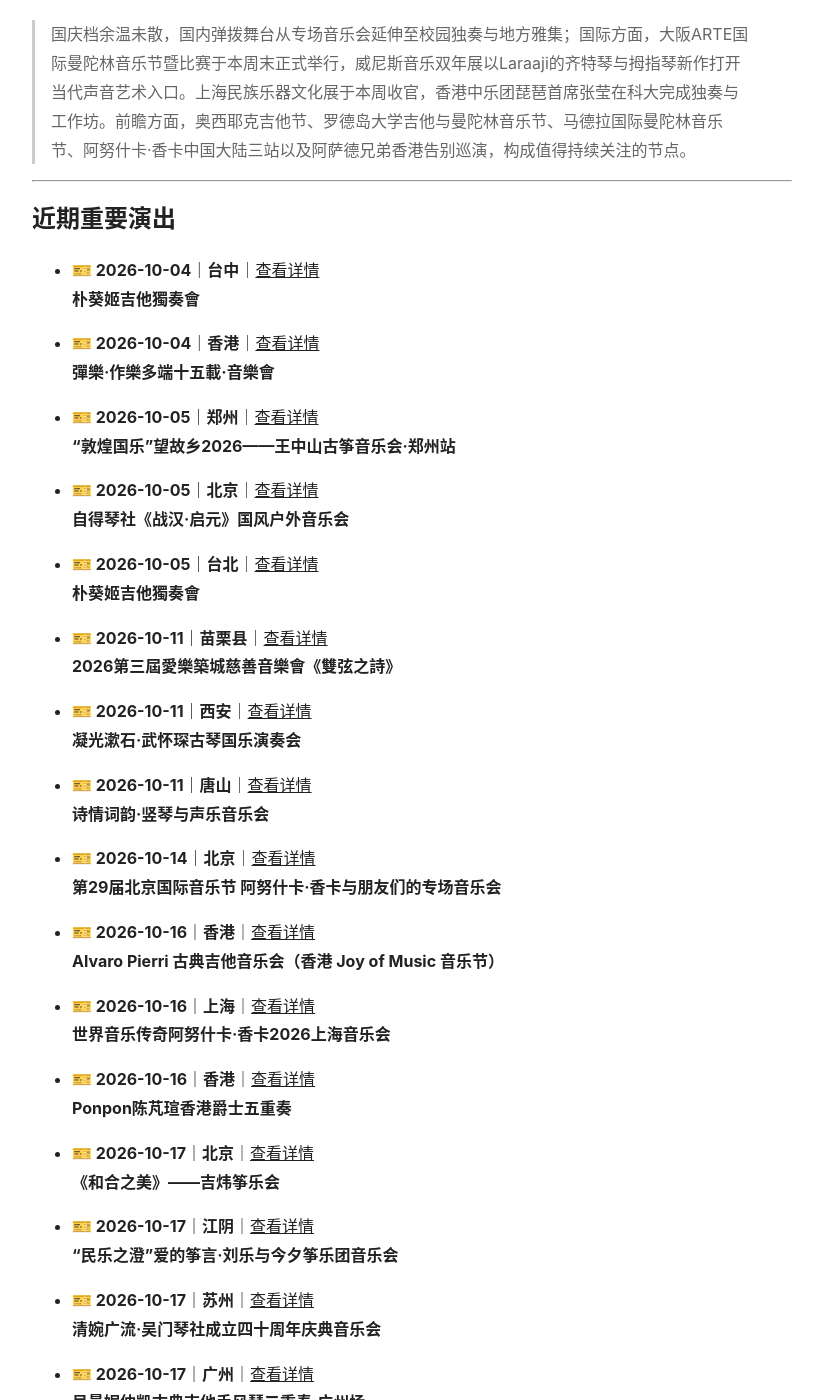
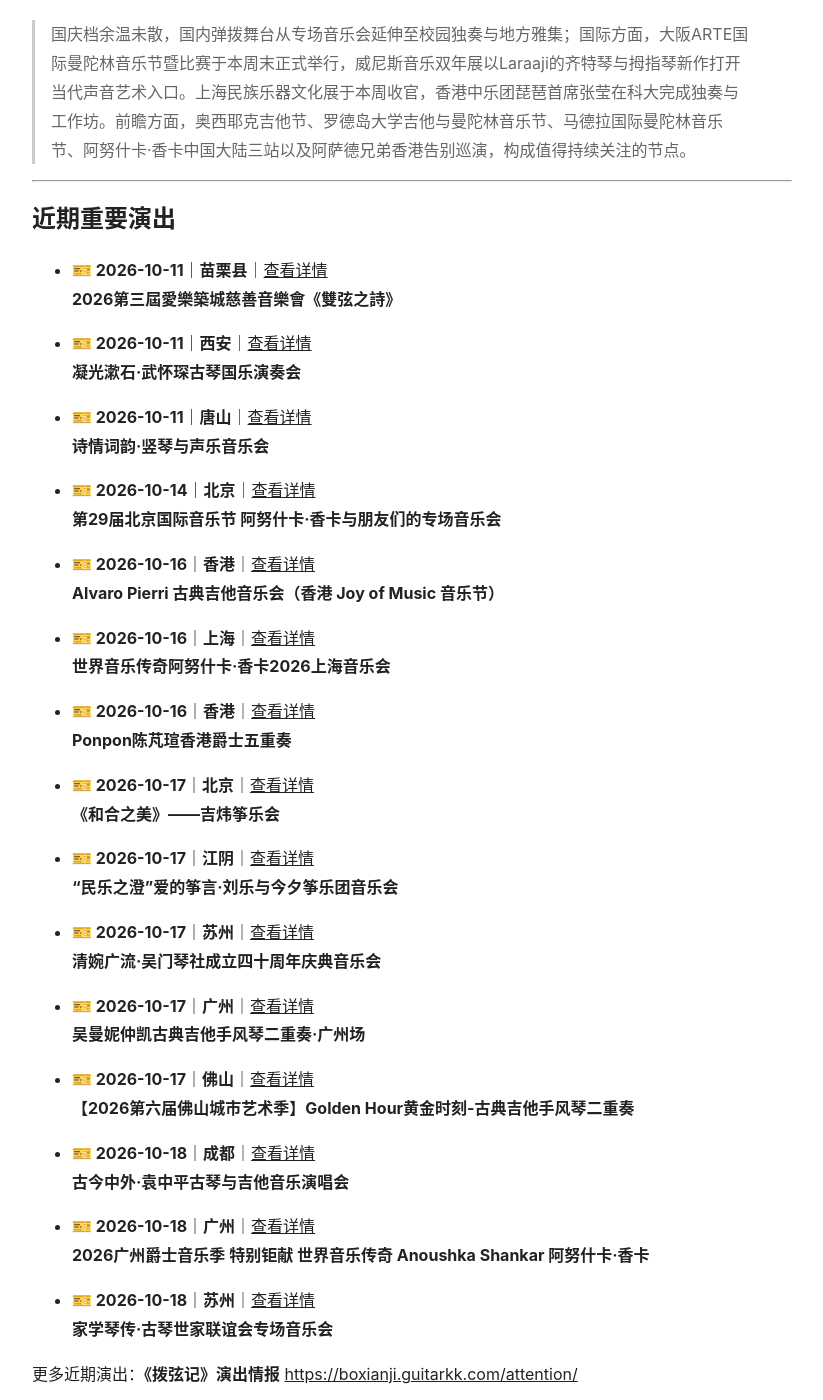
Before and after one commit to KeenKwok/boxianji, a Jekyll site: the page built from weekly/2026-10-10.md, in a window 1280 px wide and 1400 px high, scrolled down 667 px. Shown: the whole window, without its empty margins (228-1051 px from the left). Built offline with Jekyll 4.4.1, drawn with Linux system fonts in a browser that asks for light colours.

Commit message:
更新 2026-10-10.md

```diff
--- a/weekly/2026-10-10.md
+++ b/weekly/2026-10-10.md
@@ -16,8 +16,8 @@ title: 弹拨乐一周简报（2026.10.04—10.10）
 
 ## 近期重要演出
 
-{% assign start = "2026-10-04" %}
-{% assign end = "2026-10-17" %}
+{% assign start = "2026-10-11" %}
+{% assign end = "2026-10-18" %}
 {% assign events = site.data.attention | sort: "date" %}
 
 {% for event in events %}
```
